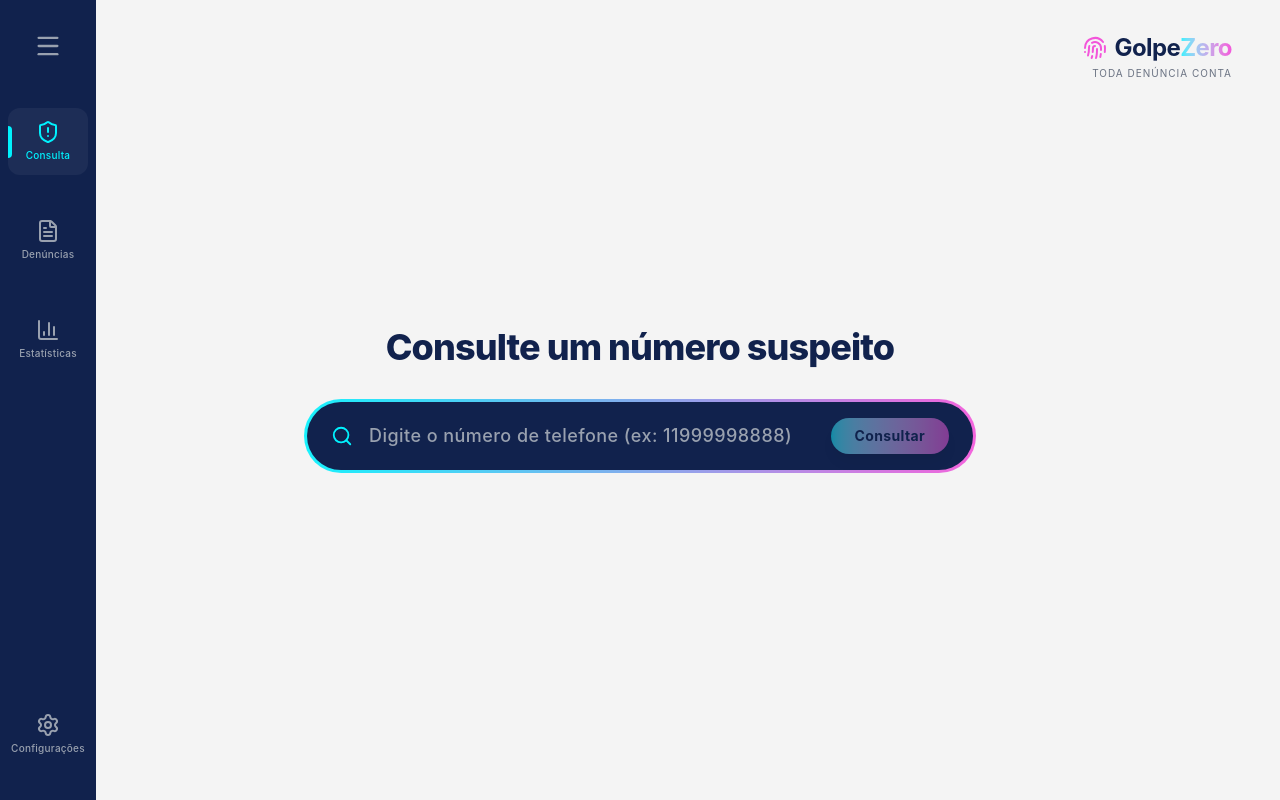
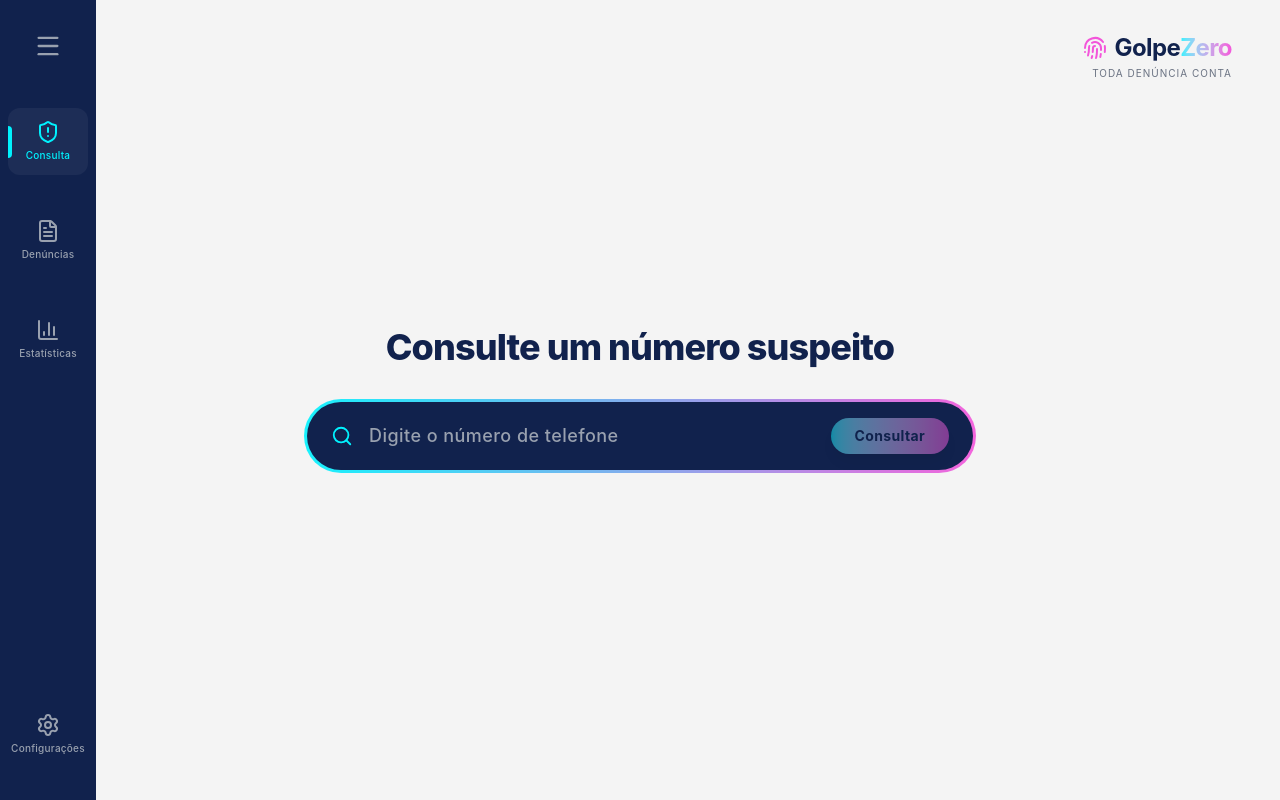
Before and after one commit to PriolliG/A3-Sistemas-26.1, a React app in the folder frontend/: page / in a window 1280 px wide. Built offline with nearby package versions, Linux system fonts and the light colour scheme; the HTML template or start-up script is replaced by a standard one.

Commit message:
style: Alteração texto barra de pesquisa

```diff
--- a/frontend/src/components/SearchBar.jsx
+++ b/frontend/src/components/SearchBar.jsx
@@ -65,7 +65,7 @@ export default function SearchBar({ numero, setNumero, onSearch, isLoading, hasS
             type="text"
             value={numero}
             onChange={handleInputChange}
-            placeholder="Digite o número de telefone (ex: 11999998888)"
+            placeholder="Digite o número de telefone"
             disabled={isLoading}
             className="bg-transparent text-white placeholder-gray-400 focus:outline-none w-full font-medium tracking-wide text-lg"
           />
```
